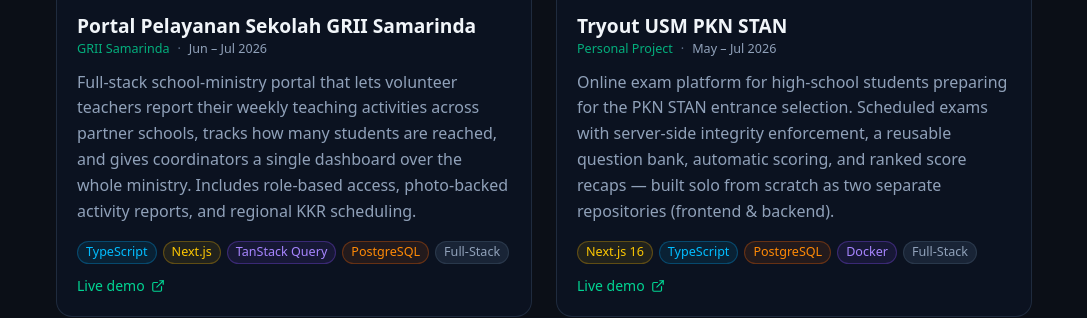
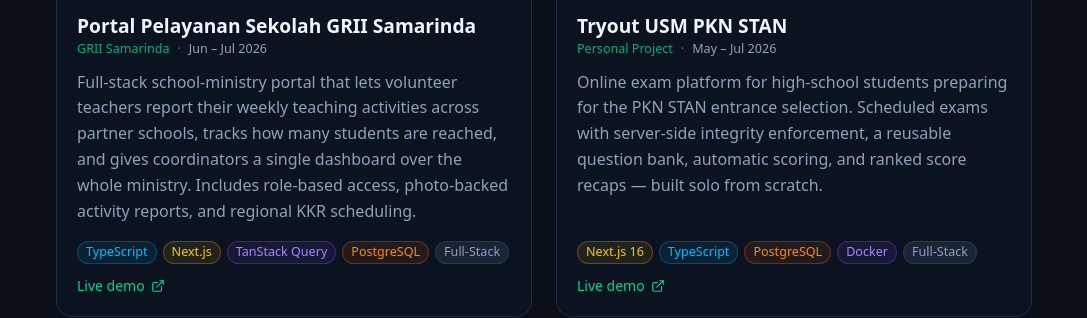
Before and after one commit to sambjhr/sam-web-porto, a Next.js app: page /projects in a window 1280 px wide. Shown: the part 389-707 px from the top of the page, without its empty margins (96-1183 px from the left). Built offline with nearby package versions, Linux system fonts and the light colour scheme.

Commit message:
fix: refine project description for clarity and conciseness

```diff
--- a/src/data/projects.ts
+++ b/src/data/projects.ts
@@ -93,7 +93,7 @@
     type: "Education",
     start: "2026-05",
     end: "2026-07",
-    desc: "Online exam platform for high-school students preparing for the PKN STAN entrance selection. Scheduled exams with server-side integrity enforcement, a reusable question bank, automatic scoring, and ranked score recaps — built solo from scratch as two separate repositories (frontend & backend).",
+    desc: "Online exam platform for high-school students preparing for the PKN STAN entrance selection. Scheduled exams with server-side integrity enforcement, a reusable question bank, automatic scoring, and ranked score recaps — built solo from scratch.",
     img: screenshotUrl("https://tryout-binlat-stan.up.railway.app"),
     tech: [
       { name: "Next.js 16", color: "yellow" },
```
